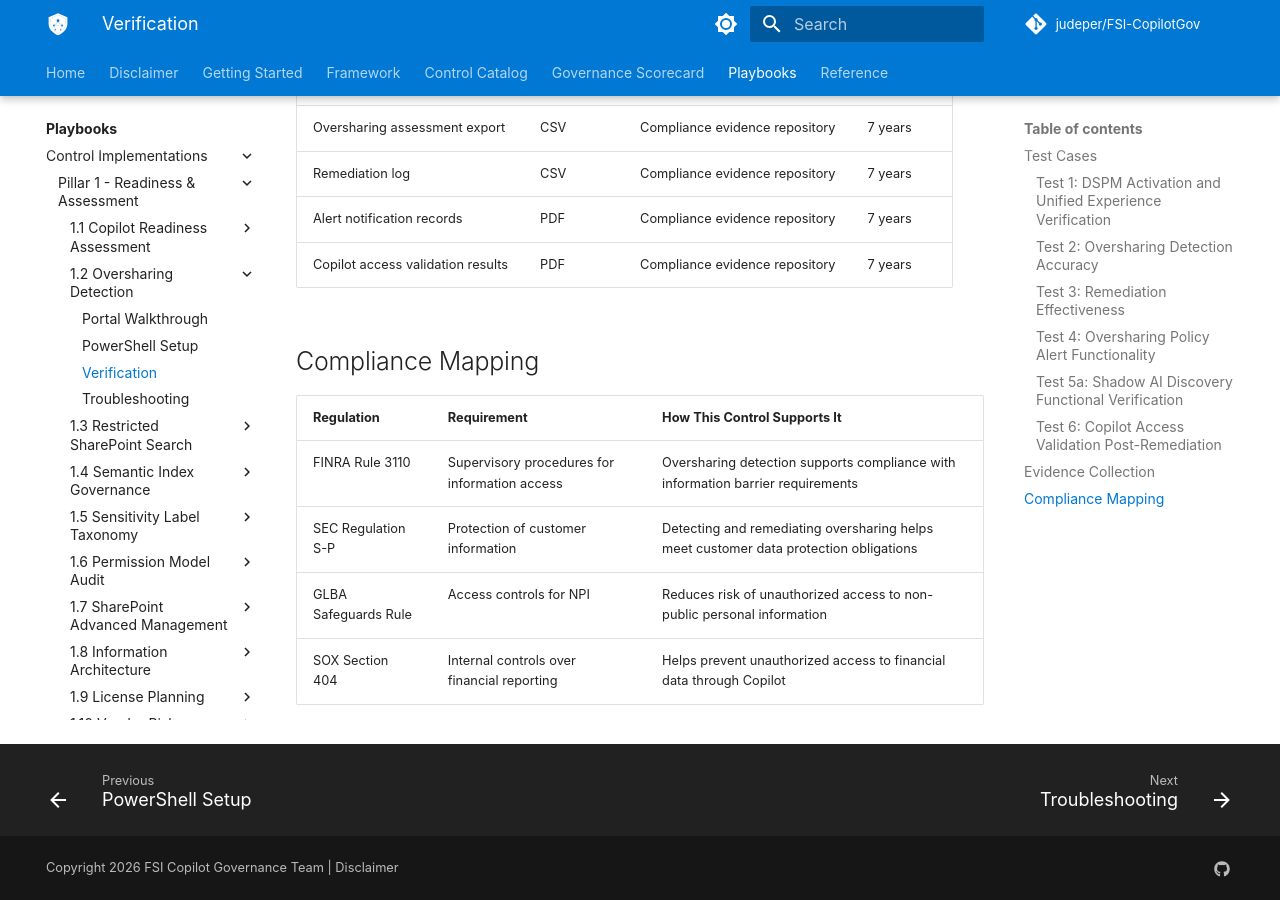
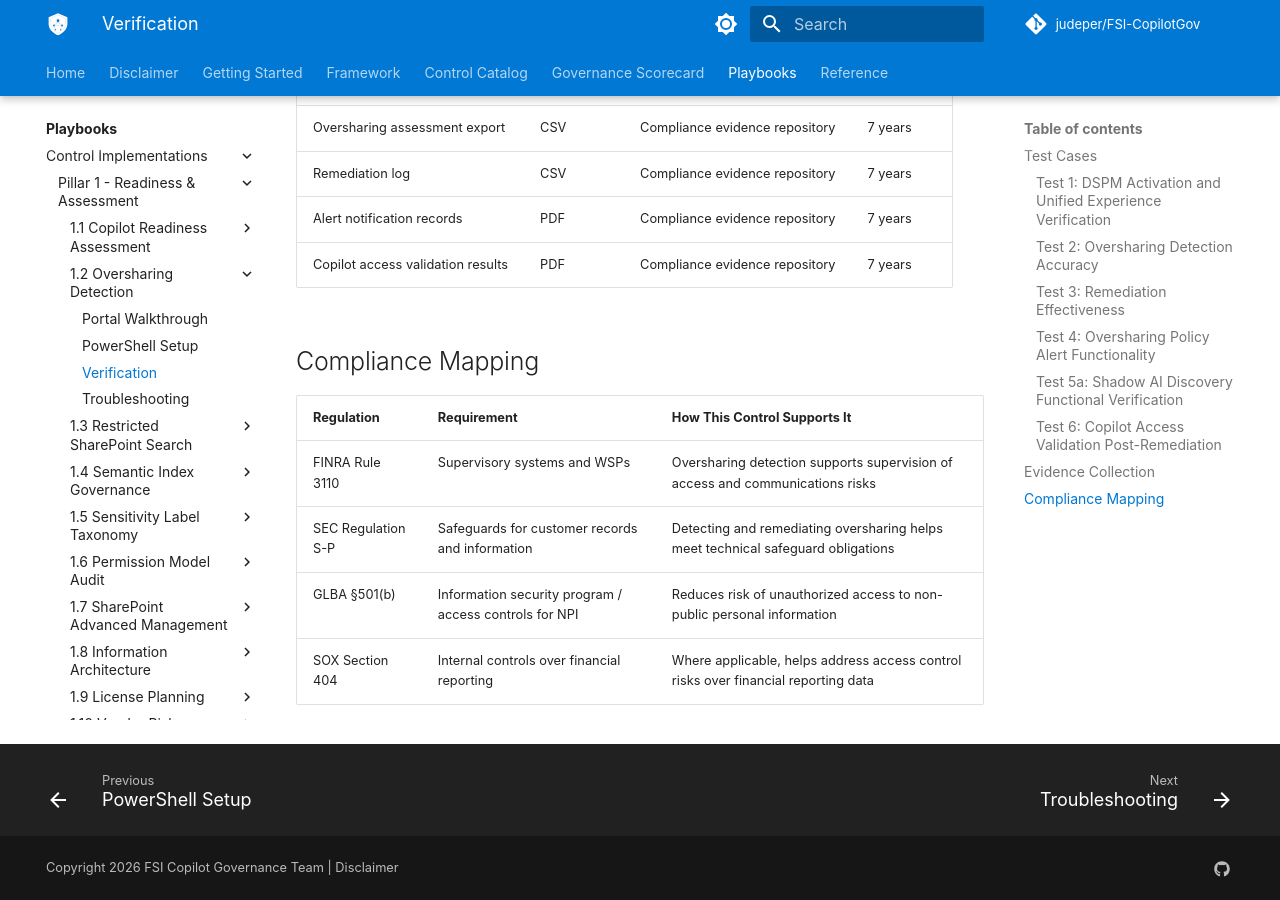
Before and after one commit to judeper/FSI-CopilotGov, an MkDocs documentation site: the page built from docs/playbooks/control-implementations/1.2/verification-testing.md, in a window 1280 px wide and 900 px high, scrolled down 2992 px. Built offline with MkDocs 1.6.1 and Material for MkDocs 9.7.7, drawn with Linux system fonts in a browser that asks for light colours; comment, search, counter and statistics services are not loaded; some of the changed text lies outside the part shown.

Commit message:
fix(control-1.2): AI Council deep review — regulatory refs, admin paths, role names, PnP cmdlets
Council findings addressed:
- Fix FFIEC IT Handbook reference (Access Control → Information Security Booklet)
- Narrow SOX 302/404 scope to ICFR-relevant scenarios
- Fix FINRA Rule 3110 description (supervisory systems/WSPs, not info barriers)
- Replace FTC GLBA Safeguards Rule with GLBA §501(b) Interagency Guidelines (correct authority for banks)
- Fix SEC Reg S-P link text to include proper CFR citation
- Fix admin center path: Copilot > Overview > Security tab → Copilot > Security
- Remove invalid -Interactive param from Register-PnPEntraIDAppForInteractiveLogin
- Fix invalid PnPConnection.Timeout → Connect-PnPOnline -RequestTimeout
- Fix role names to canonical forms (Purview Compliance Admin, SharePoint Admin, Entra Global Admin)
- Add missing cross-reference links and playbook backlinks

Co-authored-by: Copilot <223556219+Copilot@users.noreply.github.com>

```diff
--- a/docs/playbooks/control-implementations/1.2/verification-testing.md
+++ b/docs/playbooks/control-implementations/1.2/verification-testing.md
@@ -88,7 +88,7 @@ Test cases and evidence collection for validating SharePoint oversharing detecti
 
 | Regulation | Requirement | How This Control Supports It |
 |-----------|-------------|------------------------------|
-| FINRA Rule 3110 | Supervisory procedures for information access | Oversharing detection supports compliance with information barrier requirements |
-| SEC Regulation S-P | Protection of customer information | Detecting and remediating oversharing helps meet customer data protection obligations |
-| GLBA Safeguards Rule | Access controls for NPI | Reduces risk of unauthorized access to non-public personal information |
-| SOX Section 404 | Internal controls over financial reporting | Helps prevent unauthorized access to financial data through Copilot |
+| FINRA Rule 3110 | Supervisory systems and WSPs | Oversharing detection supports supervision of access and communications risks |
+| SEC Regulation S-P | Safeguards for customer records and information | Detecting and remediating oversharing helps meet technical safeguard obligations |
+| GLBA §501(b) | Information security program / access controls for NPI | Reduces risk of unauthorized access to non-public personal information |
+| SOX Section 404 | Internal controls over financial reporting | Where applicable, helps address access control risks over financial reporting data |
```
Also changed, not shown: other parts of docs/playbooks/control-implementations/1.2/verification-testing.md (+1 -1 lines), docs/controls/pillar-1-readiness/1.2-sharepoint-oversharing-detection.md (+6 -6 lines), docs/playbooks/control-implementations/1.2/portal-walkthrough.md (+6 -5 lines), docs/playbooks/control-implementations/1.2/powershell-setup.md (+3 -3 lines), docs/playbooks/control-implementations/1.2/troubleshooting.md (+2 -1 lines).
